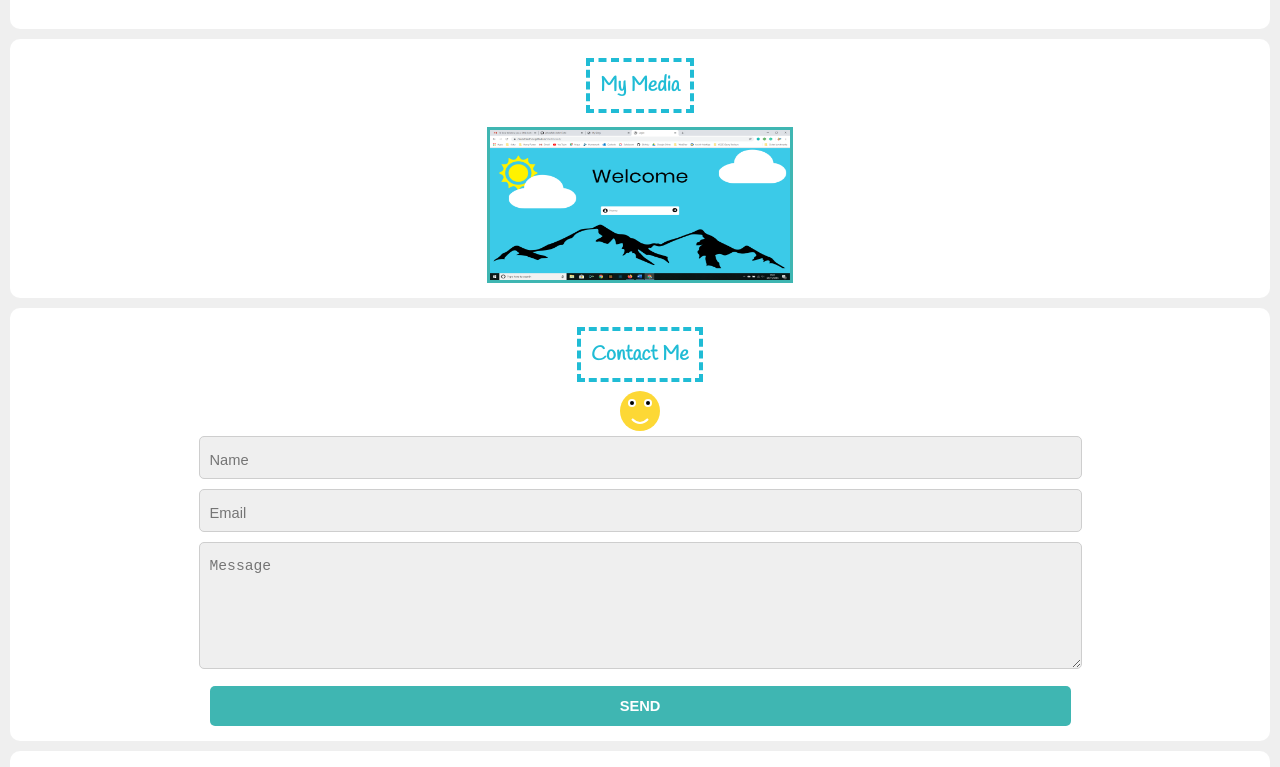
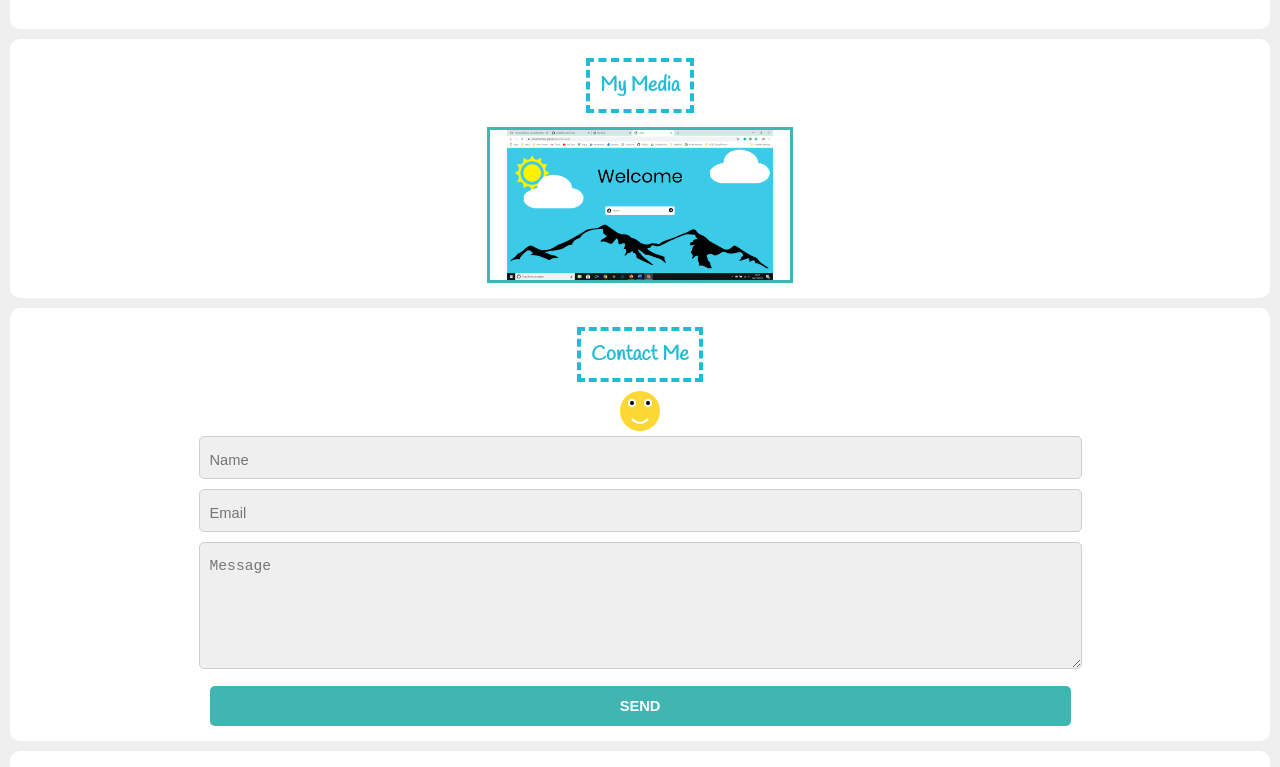
Before and after one commit to MeRichard123/Blog, a plain HTML site: page index.html in a window 1280 px wide. Shown: the part 1005-1772 px from the top of the page. Drawn offline with Linux system fonts and the light colour scheme.

Commit message:
Update style.css

```diff
--- a/style.css
+++ b/style.css
@@ -100,6 +100,9 @@ audio {
   margin: 0 auto;
   border: 3px solid #3fb6b2;
 }
+.webmedia{
+  object-fit:contain;
+}
 hr {
   border: 0;
   height: 1px;
```
